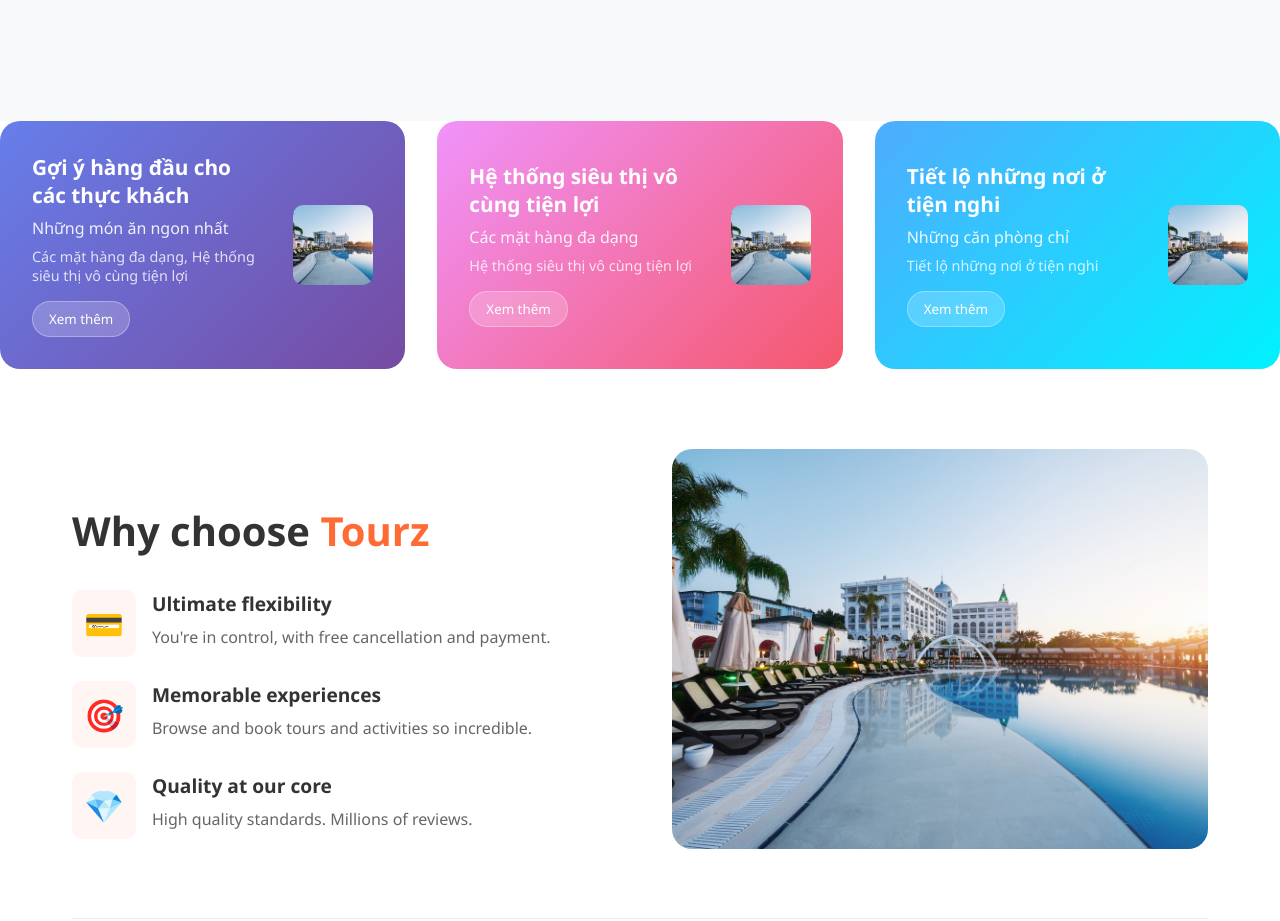
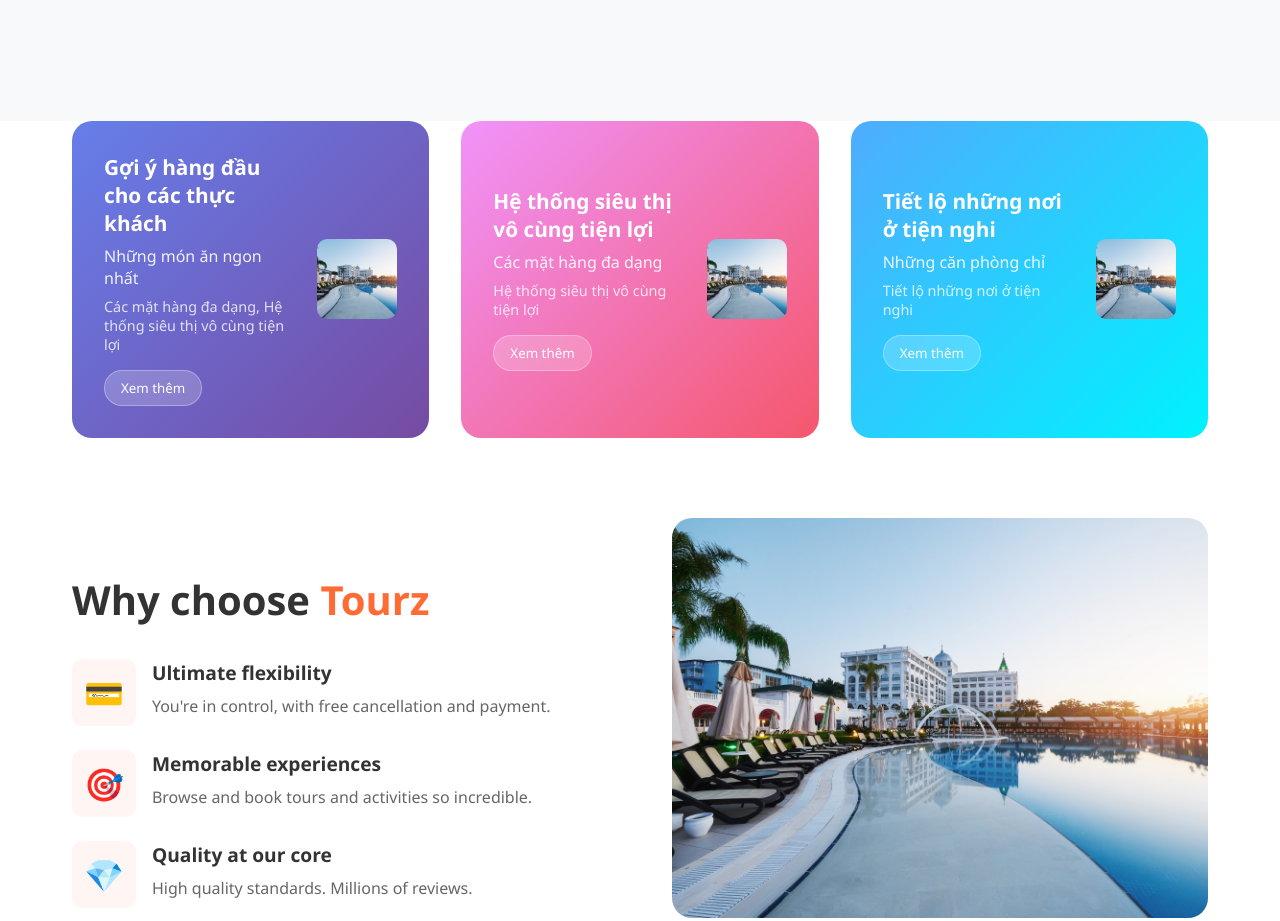
Before and after one commit to hieunekkkkkk/SDN, a React (Vite) app in the folder frontend/: page / in a window 1280 px wide. Shown: the part 1900-2821 px from the top of the page. Built offline with nearby package versions, Linux system fonts and the light colour scheme; no server answers.

Commit message:
update 1/6

```diff
--- a/frontend/src/page/LandingPage.jsx
+++ b/frontend/src/page/LandingPage.jsx
@@ -197,6 +197,7 @@ const LandingPage = () => {
 
       {/* Services Section */}
       <section className="services-section">
+        <div className="container">
           <div className="services-grid">
             {services.map((service, index) => (
               <div key={index} className="service-card" style={{ background: service.background }}>
@@ -211,6 +212,7 @@ const LandingPage = () => {
                 </div>
               </div>
             ))}
+          </div>
         </div>
       </section>
 
@@ -260,7 +262,6 @@ const LandingPage = () => {
       <section className="feedback-section">
         <div className="container">
           <h2>Feedback</h2>
-
           <div className="testimonials-grid">
             {testimonials.map((testimonial, index) => (
               <div key={index} className="testimonial-card">
@@ -295,7 +296,6 @@ const LandingPage = () => {
           </div>
         </div>
       </section>
-
       <Footer />
     </div>
   );
```
Lines whose indentation alone changed are shown as unchanged.
